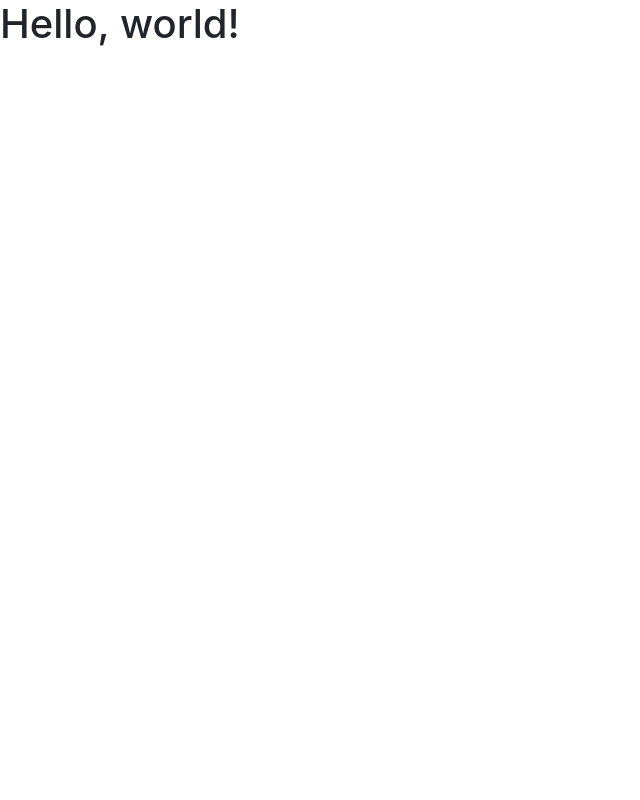
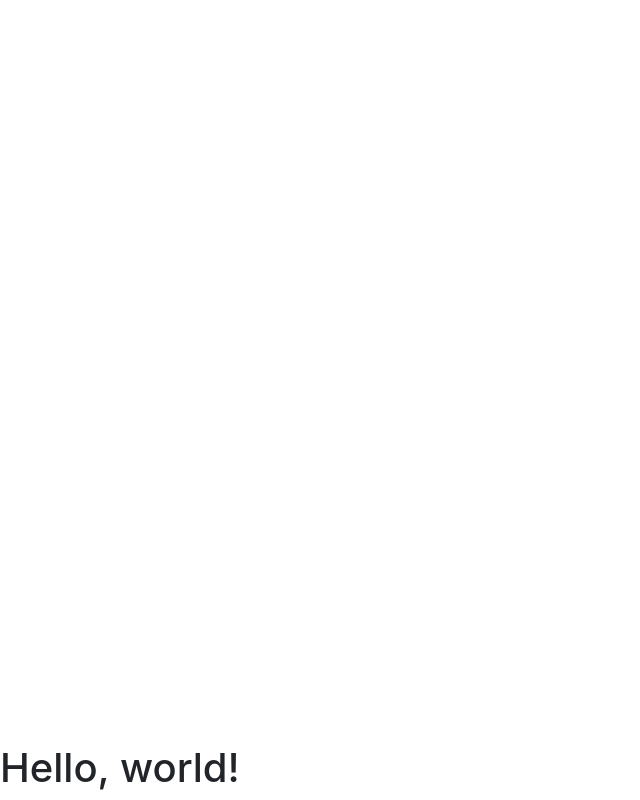
Before and after one commit to RWDevelopment/artshout, a plain HTML site: page index.html in a window 1280 px wide. Shown: the whole page, without its empty margins (0-640 px from the left). Drawn offline with nearby package versions, Linux system fonts and the light colour scheme.

Commit message:
Update index.html

```diff
--- a/index.html
+++ b/index.html
@@ -11,7 +11,10 @@
     <title>Hello, world!</title>
   </head>
   <body>
+
+    <div class="fixed-bottom">
     <h1>Hello, world!</h1>
+    </div>
 
     <!-- Optional JavaScript -->
     <!-- jQuery first, then Popper.js, then Bootstrap JS -->
```
